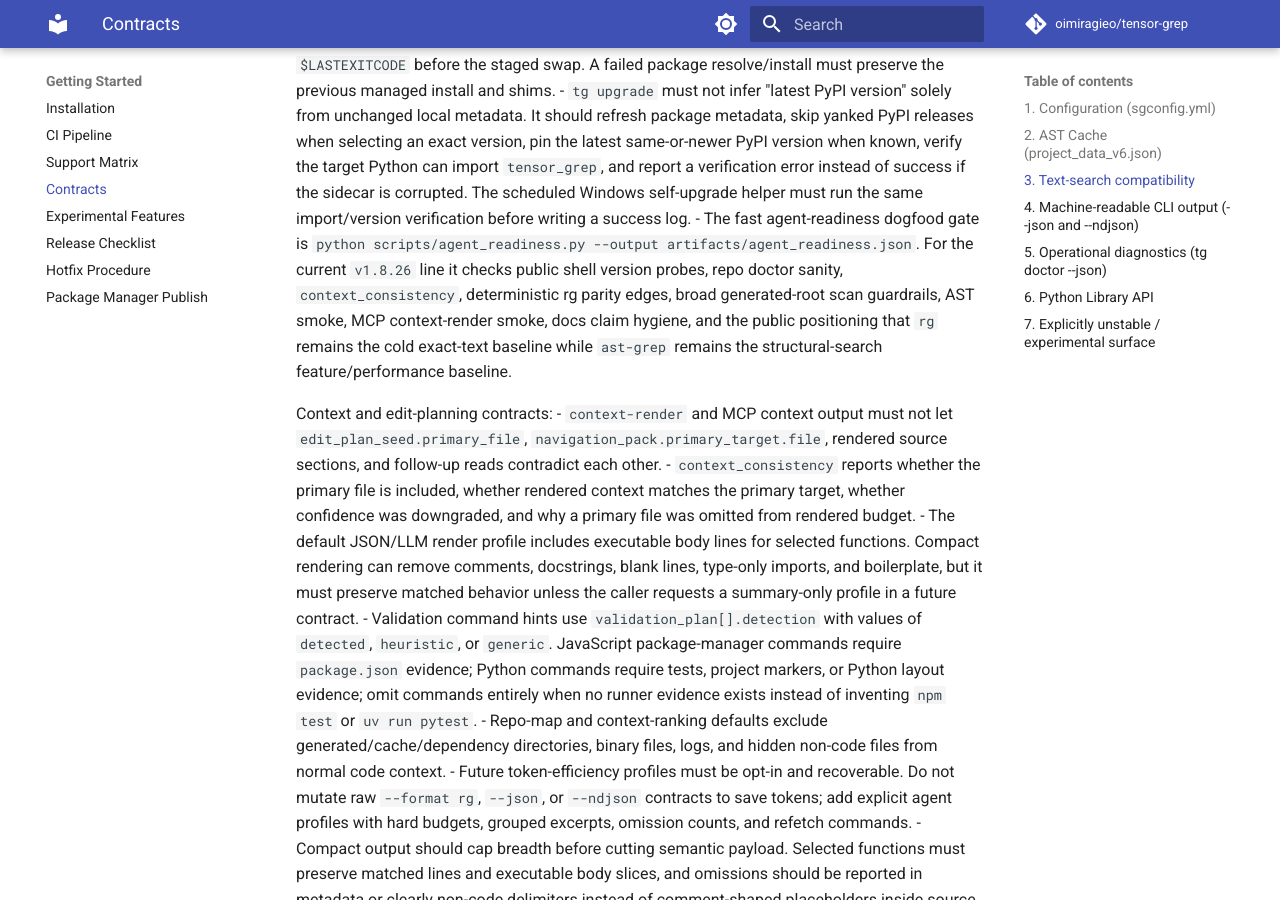
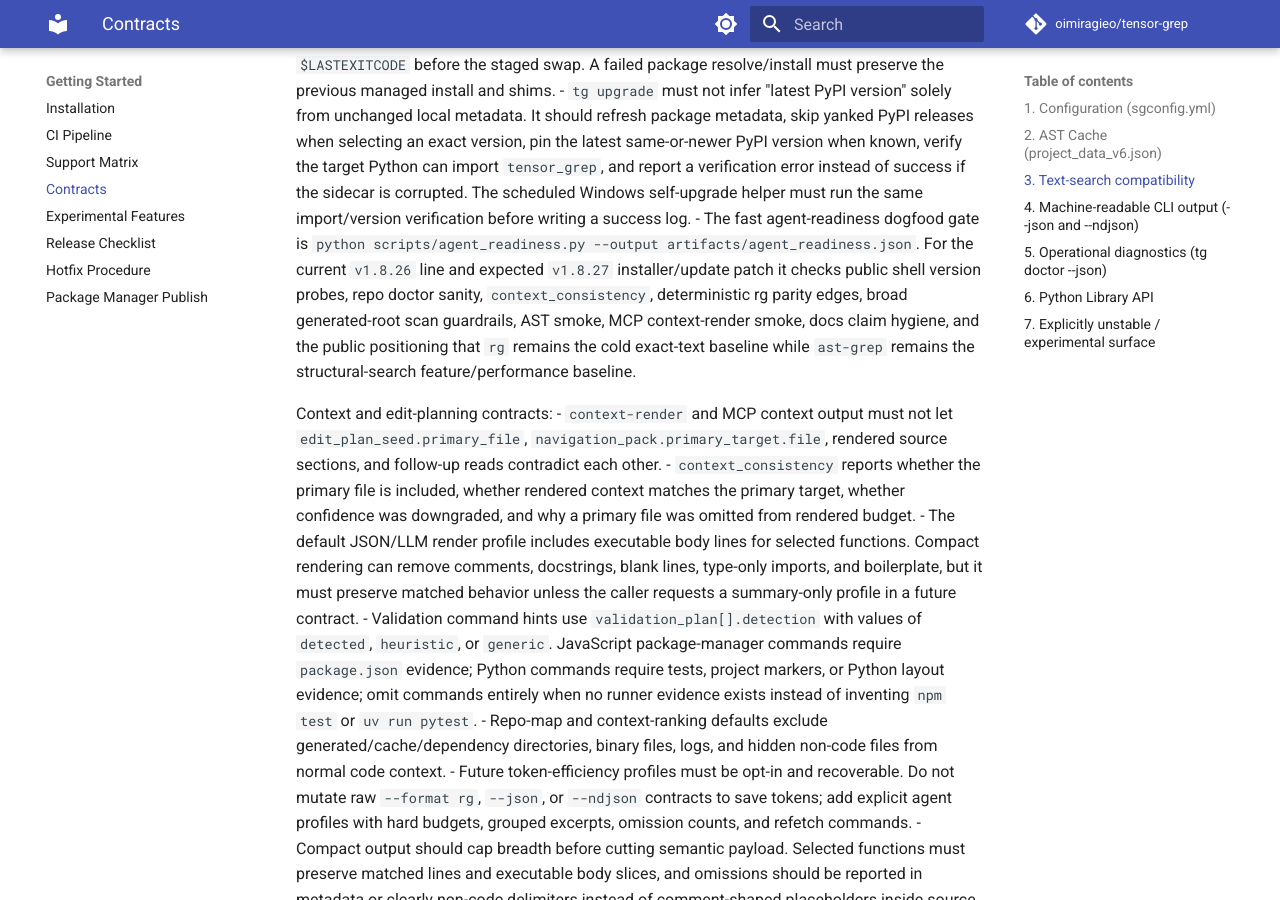
Before and after one commit to oimiragieo/tensor-grep, an MkDocs documentation site: the page built from docs/CONTRACTS.md, in a window 1280 px wide and 900 px high, scrolled down 1981 px. Built offline with MkDocs 1.6.1 and Material for MkDocs 9.7.7, drawn with Linux system fonts in a browser that asks for light colours; comment, search, counter and statistics services are not loaded.

Commit message:
docs: note expected v1.8.27 installer patch

```diff
--- a/docs/CONTRACTS.md
+++ b/docs/CONTRACTS.md
@@ -56,7 +56,7 @@ Agent automation contracts:
 - Stable managed install scripts should prefer the matching release-native CPU `tg` binary as the public front door when the GitHub release asset is available, set `TG_SIDECAR_PYTHON` for Python-backed commands, set `TG_NATIVE_TG_BINARY` for the sidecar, and fall back to `python -m tensor_grep` when no native asset exists.
 - Stable installers must build replacement managed environments and front-door files in a staging directory and only swap them into `~/.tensor-grep` after package installation and front-door generation succeed. PowerShell installer native commands must check `$LASTEXITCODE` before the staged swap. A failed package resolve/install must preserve the previous managed install and shims.
 - `tg upgrade` must not infer "latest PyPI version" solely from unchanged local metadata. It should refresh package metadata, skip yanked PyPI releases when selecting an exact version, pin the latest same-or-newer PyPI version when known, verify the target Python can import `tensor_grep`, and report a verification error instead of success if the sidecar is corrupted. The scheduled Windows self-upgrade helper must run the same import/version verification before writing a success log.
-- The fast agent-readiness dogfood gate is `python scripts/agent_readiness.py --output artifacts/agent_readiness.json`. For the current `v1.8.26` line it checks public shell version probes, repo doctor sanity, `context_consistency`, deterministic rg parity edges, broad generated-root scan guardrails, AST smoke, MCP context-render smoke, docs claim hygiene, and the public positioning that `rg` remains the cold exact-text baseline while `ast-grep` remains the structural-search feature/performance baseline.
+- The fast agent-readiness dogfood gate is `python scripts/agent_readiness.py --output artifacts/agent_readiness.json`. For the current `v1.8.26` line and expected `v1.8.27` installer/update patch it checks public shell version probes, repo doctor sanity, `context_consistency`, deterministic rg parity edges, broad generated-root scan guardrails, AST smoke, MCP context-render smoke, docs claim hygiene, and the public positioning that `rg` remains the cold exact-text baseline while `ast-grep` remains the structural-search feature/performance baseline.
 
 Context and edit-planning contracts:
 - `context-render` and MCP context output must not let `edit_plan_seed.primary_file`, `navigation_pack.primary_target.file`, rendered source sections, and follow-up reads contradict each other.
```
Also changed, not shown: AGENTS.md (+1 -0 lines), README.md (+1 -0 lines), SKILL.md (+1 -0 lines), docs/CONTINUATION_PLAN.md (+1 -0 lines), docs/SESSION_HANDOFF.md (+1 -0 lines).
